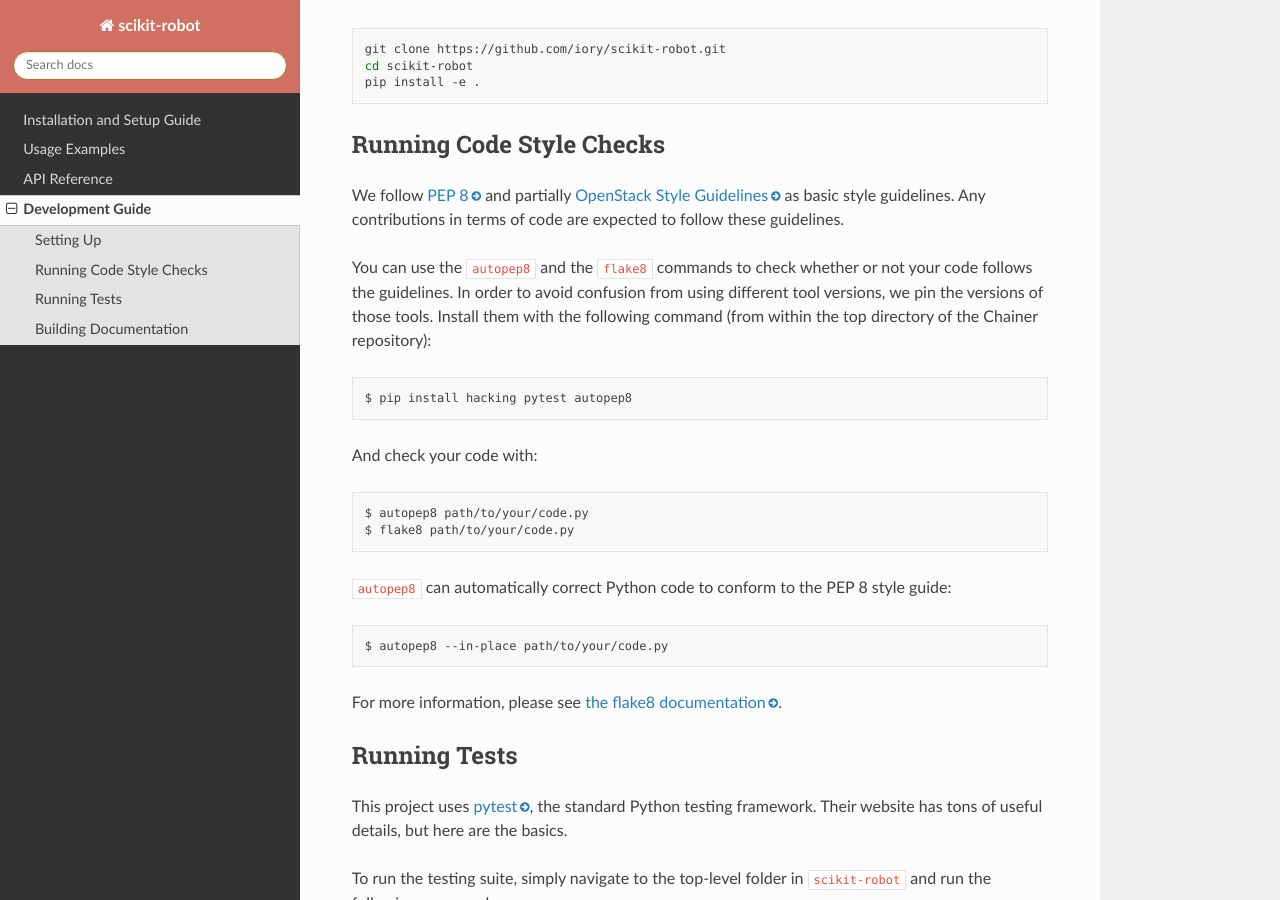
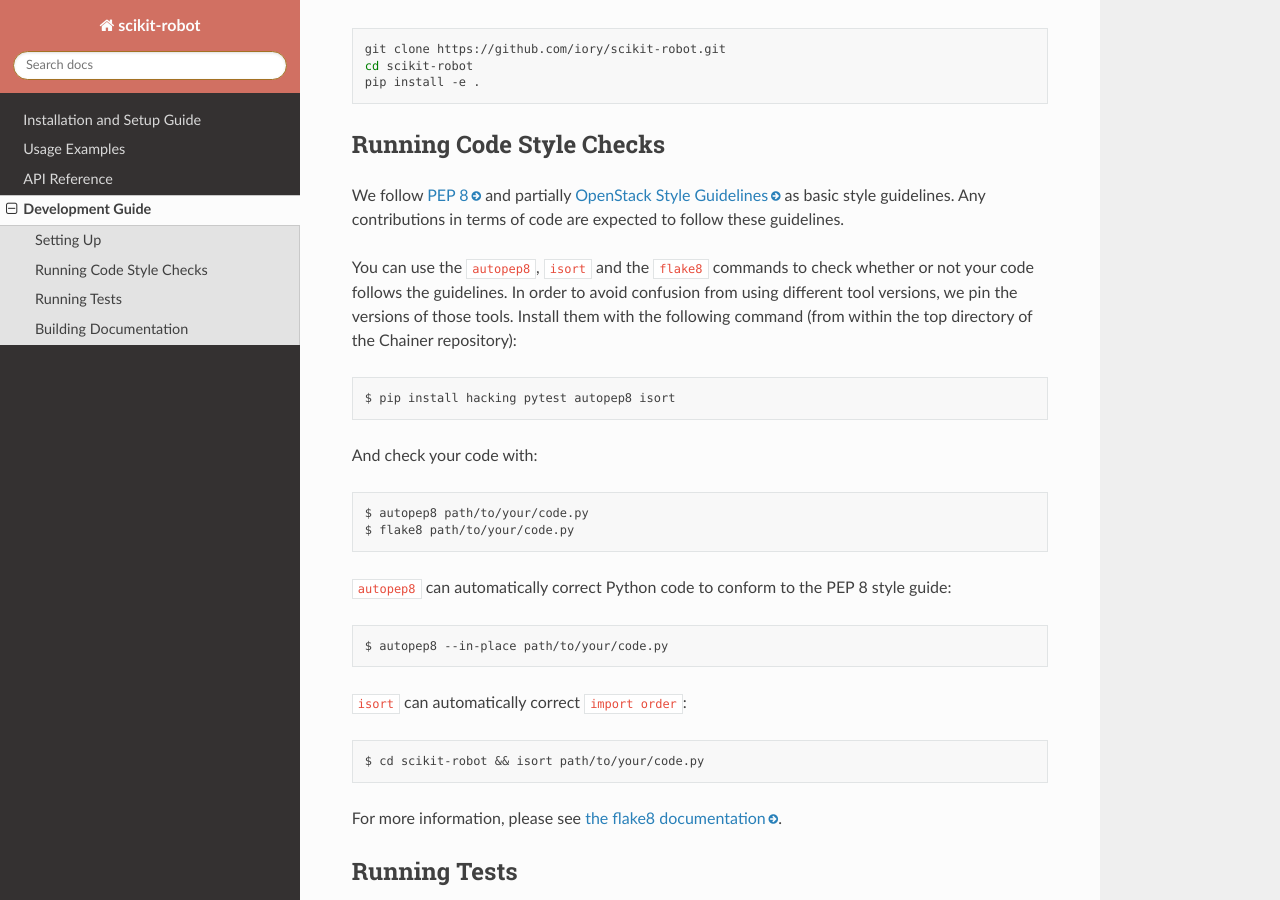
Before and after one commit to iory/scikit-robot, a Sphinx documentation site: the page built from docs/source/development/index.rst, in a window 1280 px wide and 900 px high, scrolled down 310 px. Built offline with Sphinx 7.4.7 and the Read the Docs theme 2.0.0, drawn with Linux system fonts in a browser that asks for light colours.

Commit message:
[docs] Add isort guideline

```diff
--- a/docs/source/development/index.rst
+++ b/docs/source/development/index.rst
@@ -24,11 +24,11 @@ Running Code Style Checks
 We follow `PEP 8 <https://www.python.org/dev/peps/pep-0008/>`_ and partially `OpenStack Style Guidelines <https://docs.openstack.org/developer/hacking/>`_ as basic style guidelines.
 Any contributions in terms of code are expected to follow these guidelines.
 
-You can use the ``autopep8`` and the ``flake8`` commands to check whether or not your code follows the guidelines.
+You can use the ``autopep8``, ``isort`` and the ``flake8`` commands to check whether or not your code follows the guidelines.
 In order to avoid confusion from using different tool versions, we pin the versions of those tools.
 Install them with the following command (from within the top directory of the Chainer repository)::
 
-  $ pip install hacking pytest autopep8
+  $ pip install hacking pytest autopep8 isort
 
 And check your code with::
 
@@ -38,6 +38,11 @@ And check your code with::
 ``autopep8`` can automatically correct Python code to conform to the PEP 8 style guide::
 
   $ autopep8 --in-place path/to/your/code.py
+
+
+``isort`` can automatically correct ``import order``::
+
+  $ cd scikit-robot && isort path/to/your/code.py
 
 
 For more information, please see `the flake8 documentation`_.
```
